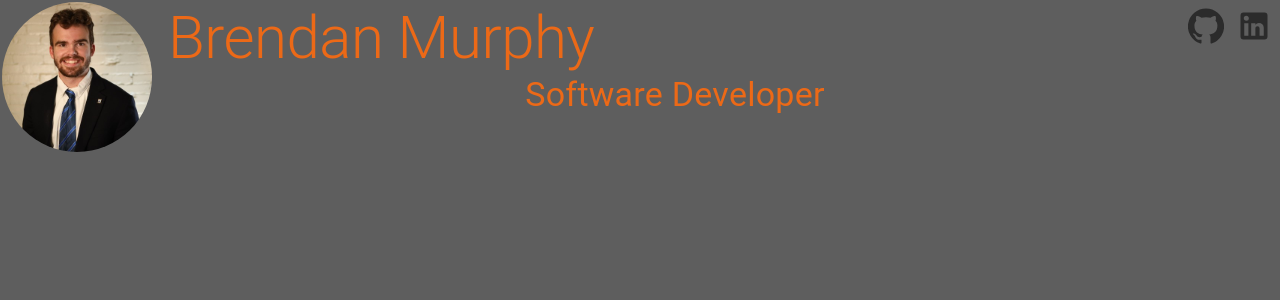
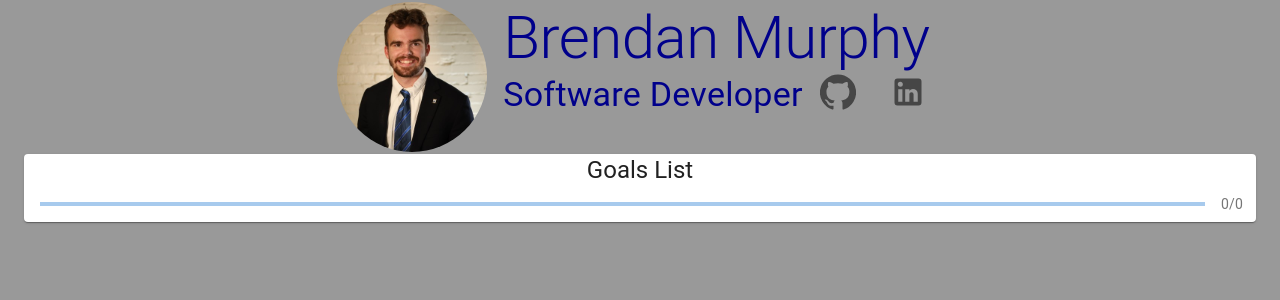
Before and after one commit to bmurf17/portfolio, a React (Create React App) app: page / in a window 1280 px wide. Shown: the top 300 px of the page. Built offline with nearby package versions, Linux system fonts and the light colour scheme.

Commit message:
inital set up for Goals List set up

```diff
--- a/package.json
+++ b/package.json
@@ -3,9 +3,12 @@
   "version": "0.1.0",
   "private": true,
   "dependencies": {
+    "@emotion/react": "^11.4.1",
+    "@emotion/styled": "^11.3.0",
     "@material-ui/core": "^4.12.3",
     "@material-ui/icons": "^4.11.2",
     "@material-ui/styles": "^4.11.4",
+    "@mui/material": "^5.0.3",
     "@testing-library/jest-dom": "^5.11.4",
     "@testing-library/react": "^11.1.0",
     "@testing-library/user-event": "^12.1.10",
--- a/src/App.css
+++ b/src/App.css
@@ -14,12 +14,20 @@
 }
 
 .App-header {
-  background-color: #5e5e5e;
+  background-color: #999999;
   min-height: 100vh;
   display: flex;
   flex-direction: column;
   font-size: calc(10px + 2vmin);
-  color: #ec6917;
+  align-items: center;
+  color: #00008b;
+}
+
+.Todolist-header {
+  display: flex;
+  flex-direction: column;
+  font-size: calc(10px + 2vmin);
+  align-items: center;
 }
 
 .App-link {
@@ -28,5 +36,6 @@
 
 .svg_icons {
   transform: scale(1.5);
-  padding: 15;
+  padding: 20px;
+  margin: 20px;
 }
--- a/src/App.tsx
+++ /dev/null
@@ -1,70 +0,0 @@
-import React from "react";
-import "./App.css";
-import BussinessPicture from "./Business Picture.png";
-import { Grid, Box, IconButton, Typography } from "@material-ui/core";
-import { styled } from "@material-ui/styles";
-import { Link } from "react-router-dom";
-import { LinkedIn, GitHub } from "@material-ui/icons";
-
-const Img = styled("img")({
-  margin: "auto",
-  display: "block",
-  width: 150,
-  height: 150,
-  borderRadius: 150 / 2,
-});
-
-function App() {
-  return (
-    <div>
-      <header className="App-header">
-        <Box style={{ padding: 2, maxWidth: "100%" }}>
-          <Grid container spacing={2}>
-            <Grid item>
-              <Img src={BussinessPicture} alt="avatar" />
-            </Grid>
-            <Grid item xs={12} sm container>
-              <Grid item xs container direction="column" spacing={2}>
-                <Grid item xs>
-                  <Typography variant="h2" component="div">
-                    Brendan Murphy
-                  </Typography>
-                  <Box display="flex" alignSelf="center" justifySelf="center">
-                    <Typography variant="h4" gutterBottom>
-                      Software Developer
-                    </Typography>
-                  </Box>
-                </Grid>
-              </Grid>
-              <Grid item>
-                <Link
-                  to={{
-                    pathname: "https://github.com/bmurf17",
-                  }}
-                  target="_blank"
-                >
-                  <IconButton size="medium" className="svg_icons">
-                    <GitHub />
-                  </IconButton>
-                </Link>
-
-                <Link
-                  to={{
-                    pathname: "https://www.linkedin.com/in/brendanmurphy17/",
-                  }}
-                  target="_blank"
-                >
-                  <IconButton style={{ color: "ec6917" }} className="svg_icons">
-                    <LinkedIn />
-                  </IconButton>
-                </Link>
-              </Grid>
-            </Grid>
-          </Grid>
-        </Box>
-      </header>
-    </div>
-  );
-}
-
-export default App;
--- /dev/null
+++ b/src/HomeHeader.tsx
@@ -0,0 +1,79 @@
+import React from "react";
+import "./App.css";
+import BussinessPicture from "./Business Picture.png";
+import { Grid, Box, IconButton, Typography } from "@material-ui/core";
+import { styled } from "@material-ui/styles";
+import { Link } from "react-router-dom";
+import { LinkedIn, GitHub } from "@material-ui/icons";
+import { HomeTodoList } from "./HomeTodoList";
+
+const Img = styled("img")({
+  margin: "auto",
+  display: "block",
+  width: 150,
+  height: 150,
+  borderRadius: 150 / 2,
+});
+
+function HomeHeader() {
+  return (
+    <div>
+      <header className="App-header">
+        <Box style={{ padding: 2, maxWidth: "100%" }}>
+          <Grid container spacing={2}>
+            <Grid item>
+              <Img src={BussinessPicture} alt="avatar" />
+            </Grid>
+            <Grid item sm container>
+              <Grid item xs direction="column" spacing={2}>
+                <Grid item>
+                  <Typography variant="h2" component="div">
+                    Brendan Murphy
+                  </Typography>
+                  <Box display="flex">
+                    <Typography variant="h4" gutterBottom>
+                      Software Developer
+                    </Typography>
+                    <Box display="flex" marginX="20px">
+                      <Link
+                        to={{
+                          pathname: "https://github.com/bmurf17",
+                        }}
+                        target="_blank"
+                      >
+                        <IconButton size="small" className="svg_icons">
+                          <GitHub />
+                        </IconButton>
+                      </Link>
+                    </Box>
+                    <Box display="flex" marginX="20px">
+                      <Link
+                        to={{
+                          pathname:
+                            "https://www.linkedin.com/in/brendanmurphy17/",
+                        }}
+                        target="_blank"
+                      >
+                        <IconButton
+                          style={{ color: "ec6917" }}
+                          size="small"
+                          className="svg_icons"
+                        >
+                          <LinkedIn />
+                        </IconButton>
+                      </Link>
+                    </Box>
+                  </Box>
+                </Grid>
+              </Grid>
+              <Grid item container></Grid>
+            </Grid>
+          </Grid>
+        </Box>
+        <HomeTodoList />
+      </header>
+    </div>
+  );
+}
+
+export default HomeHeader;
--- /dev/null
+++ b/src/HomeTodoList.tsx
@@ -0,0 +1,31 @@
+import * as React from "react";
+import { Box, LinearProgress, Paper } from "@mui/material";
+import { Container, Typography } from "@material-ui/core";
+import "./App.css";
+
+export function HomeTodoList() {
+  const [progress, setProgress] = React.useState(0);
+  return (
+    <Container maxWidth="lg">
+      <Paper style={{ height: "100%", width: "100%" }}>
+        <div>
+          <header className="Todolist-header">
+            <Box sx={{ alignItems: "center", display: "flex" }}>
+              <Typography variant="h5">Goals List</Typography>
+            </Box>
+          </header>
+        </div>
+        <Box sx={{ display: "flex", alignItems: "center" }}>
+          <Box sx={{ width: "100%", m: 2 }}>
+            <LinearProgress variant="determinate" value={progress} />
+          </Box>
+          <Box sx={{ minWidth: 35 }}>
+            <Typography variant="body2" color="textSecondary">
+              0/0
+            </Typography>
+          </Box>
+        </Box>
+      </Paper>
+    </Container>
+  );
+}
--- a/src/index.tsx
+++ b/src/index.tsx
@@ -1,13 +1,14 @@
 import React from "react";
 import ReactDOM from "react-dom";
 import "./index.css";
-import App from "./App";
+import HomeHeader from "./HomeHeader";
 import { BrowserRouter as Router, Switch, Route } from "react-router-dom";
+import { HomeTodoList } from "./HomeTodoList";
 
 ReactDOM.render(
   <React.StrictMode>
     <Router>
-      <App />
+      <HomeHeader />
     </Router>
   </React.StrictMode>,
   document.getElementById("root")
```
Also changed, not shown: 1 other file (tests, documents, lock files or other folders).
